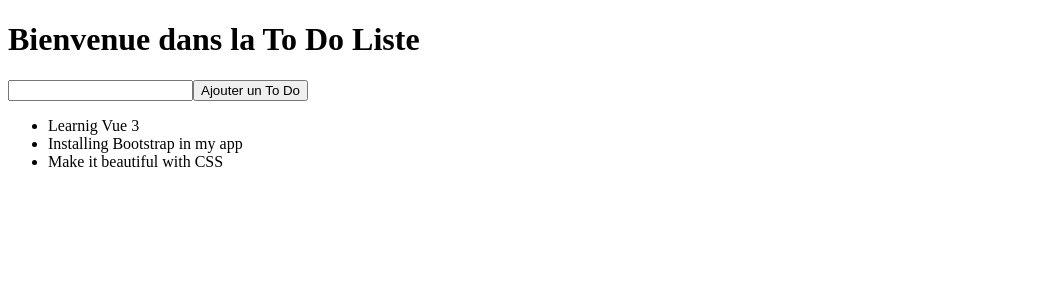
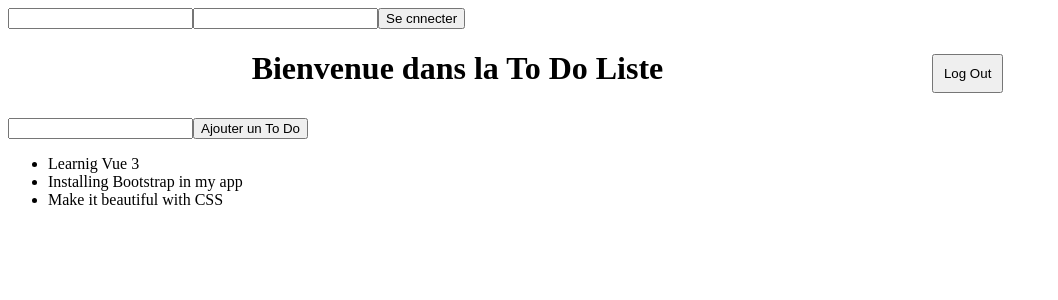
Before and after one commit to roxperron/apptodo_integration3, a Vue app: page / in a window 1280 px wide. Shown: the top 300 px of the page, without its empty margins (0-1058 px from the left). Built offline with nearby package versions, Linux system fonts and the light colour scheme.

Commit message:
add other component

```diff
--- a/src/App.vue
+++ b/src/App.vue
@@ -1,15 +1,20 @@
 <template>
-   <h1>Bienvenue dans la To Do Liste</h1>
+  <LoginForm />
+   <Header />
    <ToDoForm />
 </template>
 
 <script>
-import ToDoForm from './components/ToDoForm.vue'
+import ToDoForm from './components/ToDoForm.vue';
+import Header from './components/Header.vue';
+import LoginForm from './components/LoginForm.vue';
 
 export default {
   name: 'App',
   components: {
+    LoginForm,
     ToDoForm,
+    Header,
   }
 }
 </script>
--- /dev/null
+++ b/src/components/Header.vue
@@ -0,0 +1,26 @@
+<template>
+   <div class="header__container">
+    <h1>Bienvenue dans la To Do Liste</h1>
+     <button class="logout__button">Log Out</button>
+   </div>
+</template>
+
+
+<script>
+  export default{
+
+  }
+</script>
+
+<style>
+.header__container{
+    display: flex;
+    justify-content: space-evenly;
+}
+
+.logout__button{
+    margin: 25px;
+    padding: 10px;
+}
+
+</style>
--- a/src/components/LoginForm.vue
+++ b/src/components/LoginForm.vue
@@ -0,0 +1,23 @@
+<template>
+    <div class="login__container">
+       <input type="email">
+       <label for="email" placeholder="Entrez votre courriel"></label>
+
+       <input type="password">
+       <label for="password" placeholder="Entrez votre  mot de passe"></label>
+
+       <button>Se cnnecter</button>
+
+
+    </div>
+ </template>
+
+
+ <script>
+
+
+ </script>
+
+ <style>
+
+ </style>
--- a/src/components/ToDoForm.vue
+++ b/src/components/ToDoForm.vue
@@ -35,3 +35,8 @@
 }
 
 </script>
+
+<style>
+
+
+</style>
```
Also changed, not shown: src/components/ToDoList.vue (added).
